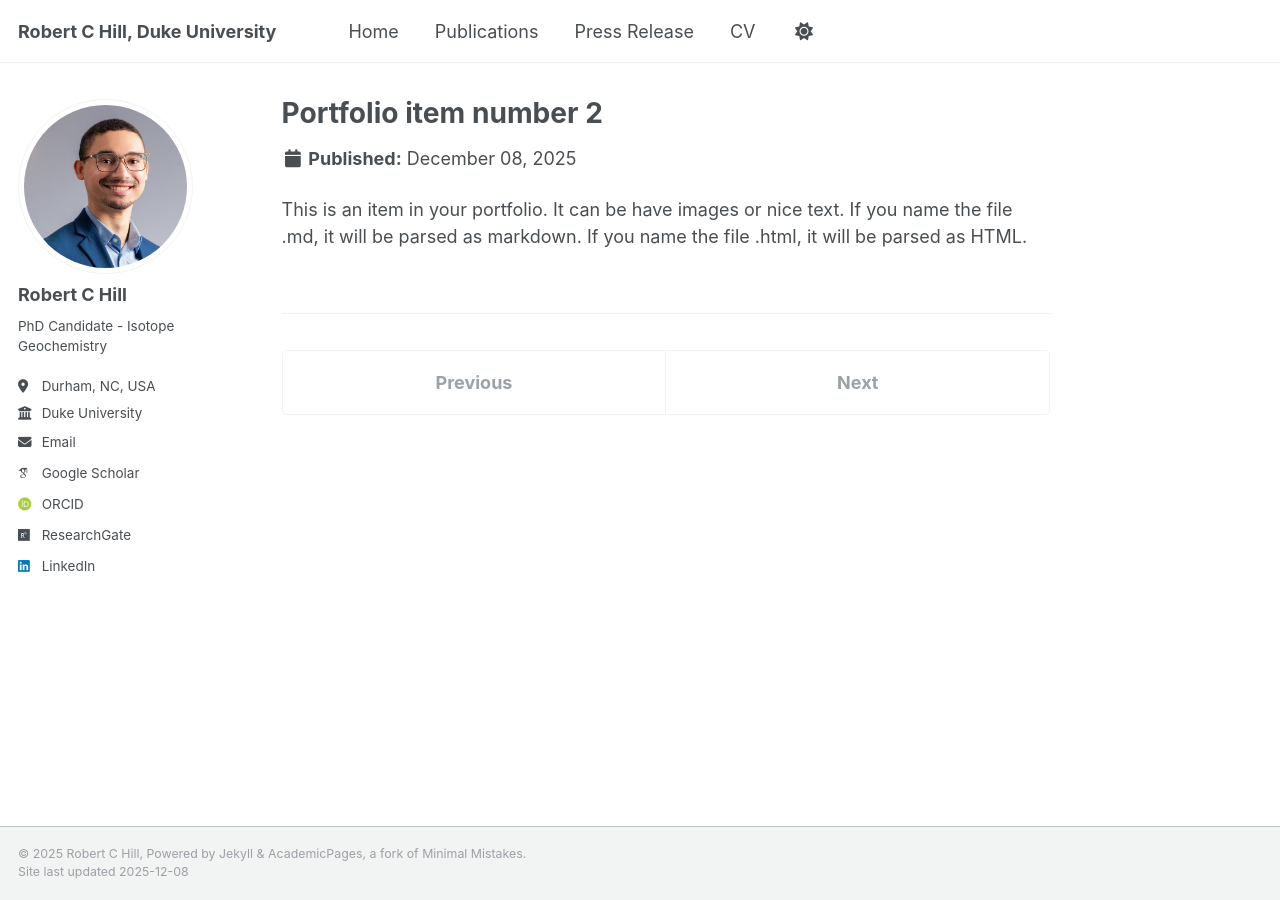
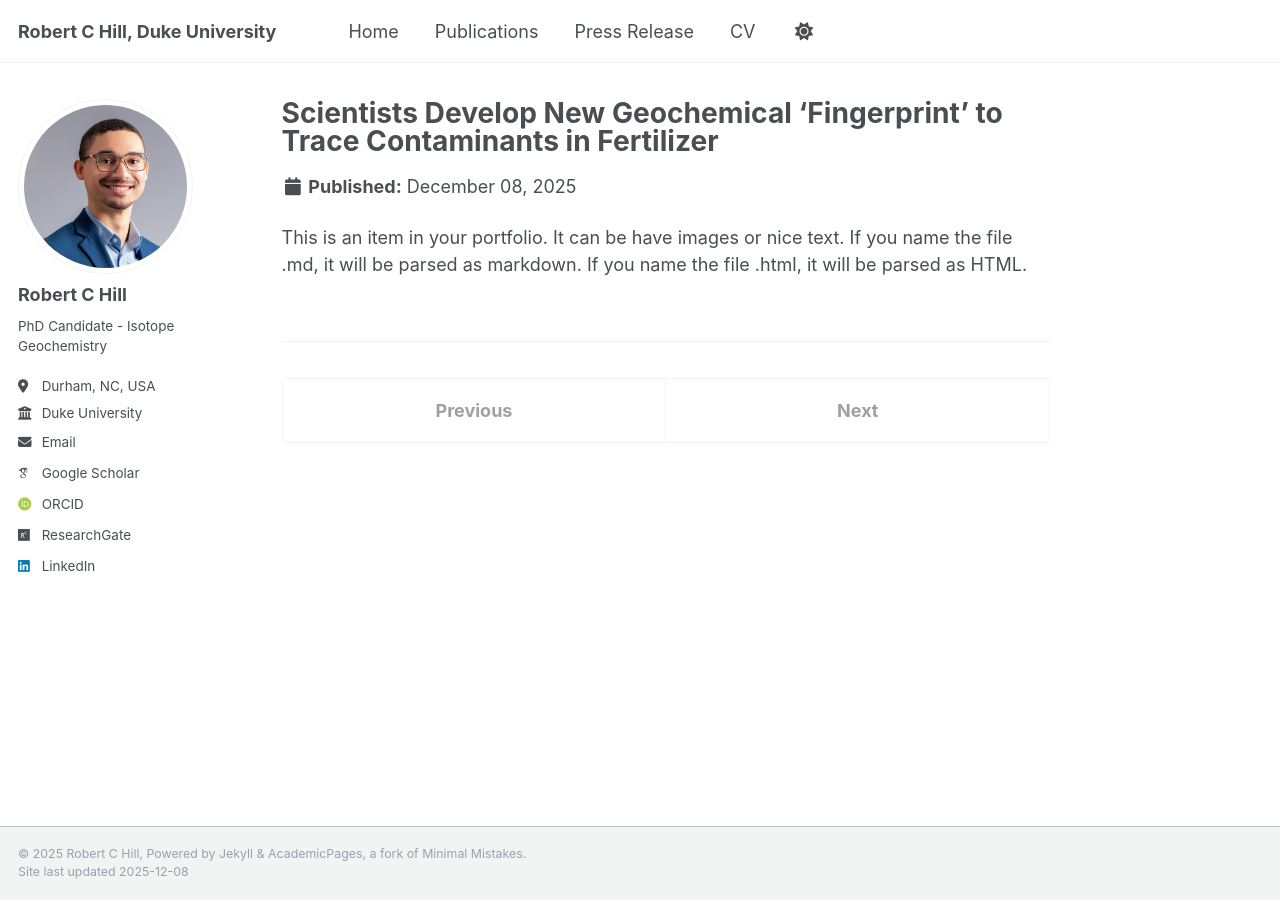
Before and after one commit to robert-c-hill/robert-c-hill.github.io, a Jekyll site: the page built from _portfolio/portfolio-2.html, in a window 1280 px wide. Built offline with Jekyll 4.4.1, drawn with Linux system fonts in a browser that asks for light colours; some web fonts are replaced.

Commit message:
Update portfolio-2.html

```diff
--- a/_portfolio/portfolio-2.html
+++ b/_portfolio/portfolio-2.html
@@ -1,6 +1,6 @@
 ---
-title: "Portfolio item number 2"
-excerpt: "Short description of portfolio item number 2 <br/><img src='/images/500x300.png'>"
+title: "Scientists Develop New Geochemical ‘Fingerprint’ to Trace Contaminants in Fertilizer"
+excerpt: "An international team of scientists has revealed high levels of toxic metals in global phosphate fertilizers using a variant of the element strontium to uncover such metals in soil, groundwater and possibly the food chain. <br/><img src='/images/Fert.PR.in.hands.png'>"
 collection: portfolio
 ---
 
```
